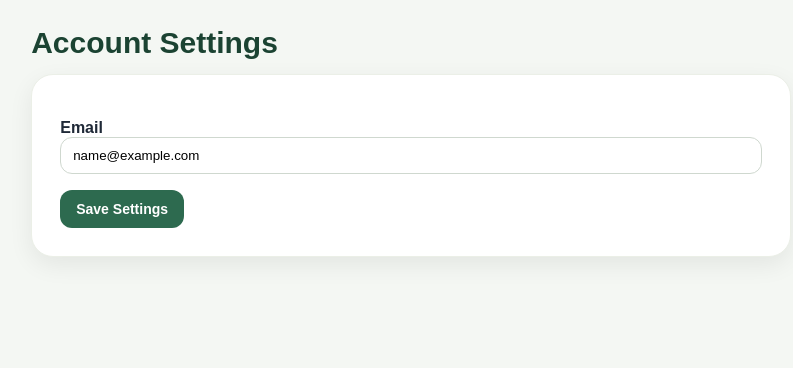
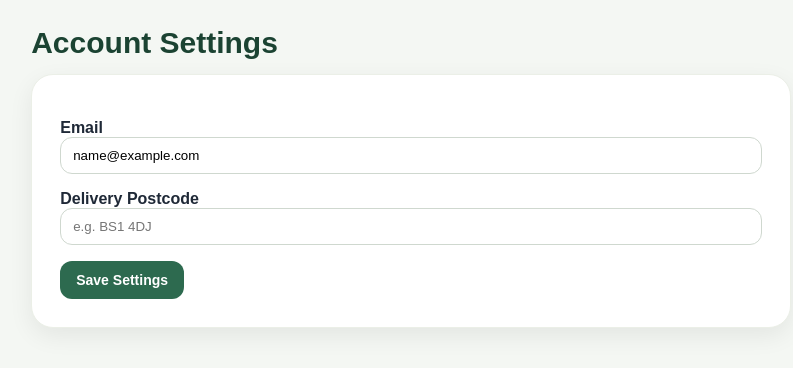
Before and after one commit to PATS0N8/bristol-marketplace1, a Django app: page /account/ in a window 1280 px wide. Shown: the part 146-514 px from the top of the page, without its empty margins (20-813 px from the left). Run offline with Django 4.2, Linux system fonts and the light colour scheme; the visitor is signed in with stand-in values (Sample User, id 1); data comes from the database, SQL or seed files in the repository.

Commit message:
Sprint 3: added user account settings

```diff
--- a/accounts/views.py
+++ b/accounts/views.py
@@ -13,7 +13,6 @@ def account_settings(request):
         request.user.email = request.POST.get("email", "").strip()
         request.user.save()
 
-        #If users role is producer fill profile options.
         if request.user.role == "PRODUCER":
             profile, _ = ProducerProfile.objects.get_or_create(user=request.user)
             profile.business_name = request.POST.get("business_name", "").strip()
@@ -22,11 +21,20 @@ def account_settings(request):
             profile.location = request.POST.get("location", "").strip()
             profile.save()
 
+        if request.user.role == "CUSTOMER":
+            from accounts.models import CustomerProfile
+            profile, _ = CustomerProfile.objects.get_or_create(user=request.user)
+            profile.delivery_postcode = request.POST.get("delivery_postcode", "").strip()
+            profile.save()
+
         success = True
 
     profile = None
     if request.user.role == "PRODUCER":
         profile, _ = ProducerProfile.objects.get_or_create(user=request.user)
+    elif request.user.role == "CUSTOMER":
+        from accounts.models import CustomerProfile
+        profile, _ = CustomerProfile.objects.get_or_create(user=request.user)
 
     return render(request, "products/account_settings.html", {
         "profile": profile,
--- a/templates/products/account_settings.html
+++ b/templates/products/account_settings.html
@@ -17,6 +17,12 @@
             <label><strong>Email</strong></label><br>
             <input type="text" name="email" value="{{ user.email }}" style="width:100%;">
         </p>
+        {% if user.role == "CUSTOMER" and profile %}
+        <p>
+            <label><strong>Delivery Postcode</strong></label><br>
+            <input type="text" name="delivery_postcode" value="{{ profile.delivery_postcode }}" style="width:100%;" placeholder="e.g. BS1 4DJ">
+        </p>
+        {% endif %}
 
         {% if user.role == "PRODUCER" and profile %}
         <p>
```
